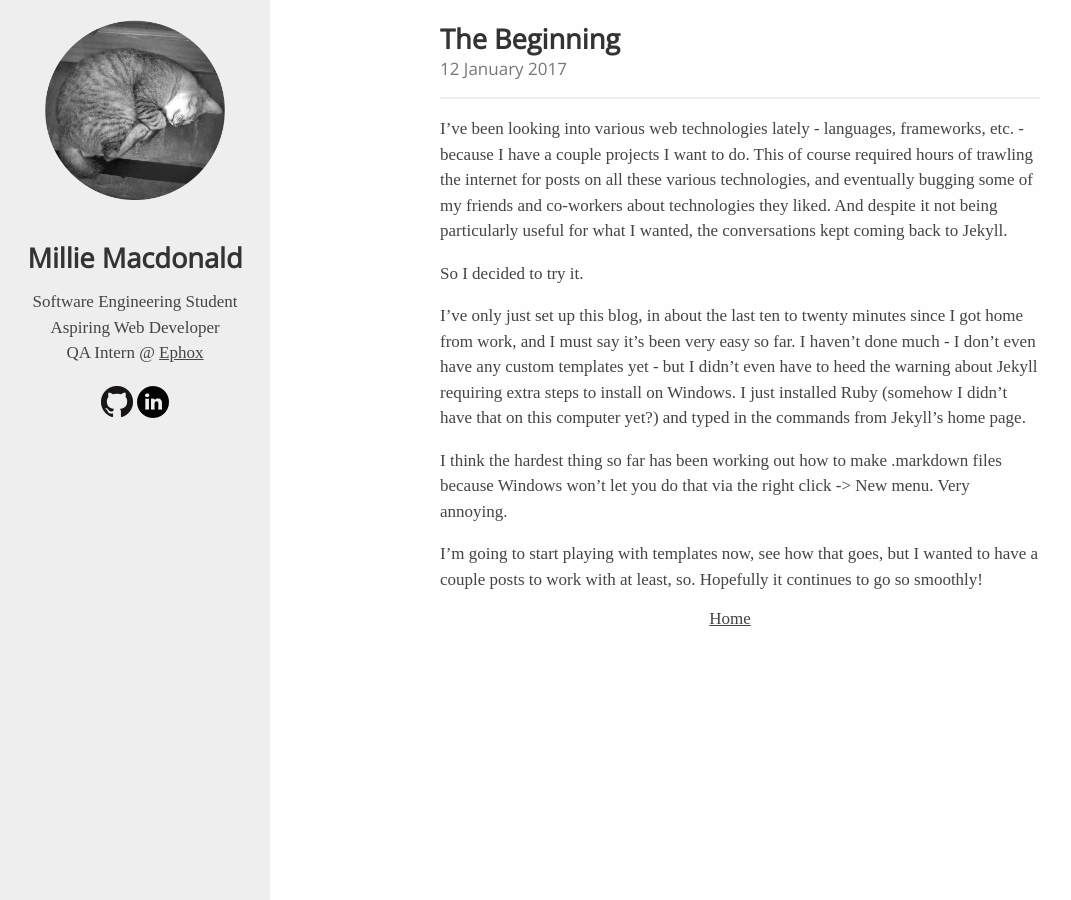
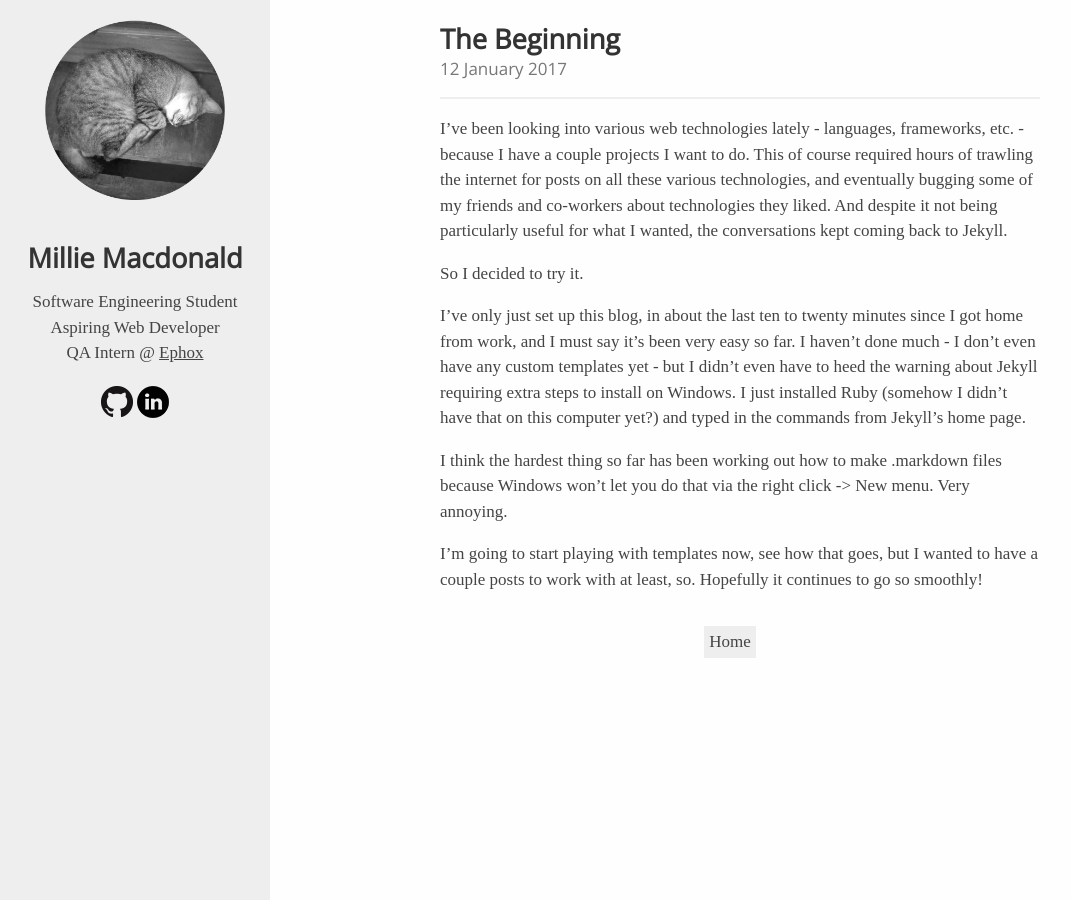
Before and after one commit to metricjs/metricjs.github.io, a Jekyll site: the page built from _posts/2017-01-12-the-beginning.markdown, in a window 1280 px wide. Shown: the whole page, without its empty margins (0-1071 px from the left). Built offline with Jekyll 4.4.1, drawn with Linux system fonts in a browser that asks for light colours; some web fonts are replaced.

Commit message:
Replaced url and created btns

```diff
--- a/_config.yml
+++ b/_config.yml
@@ -5,8 +5,7 @@ email: milliemacdonald4@gmail.com
 description: >
   A blog by Millie Macdonald about her adventures in web development.
 baseurl: ""
-#url: "http://blackcathikari.github.io"
-url: ""
+url: "http://blackcathikari.github.io"
 
 # External things
 github_profile: https://github.com/blackcathikari
--- a/_layouts/post.html
+++ b/_layouts/post.html
@@ -19,7 +19,7 @@
 			{{ content }}
 
 			<div class="post-nav">
-				<a href="{{site.url}}">Home</a>
+				<p class="btn"><a href="{{site.url}}">Home</a></p>
 			</div>
 		</main>
 
--- a/css/main.css
+++ b/css/main.css
@@ -84,3 +84,16 @@ main {
 	padding: 20px 100px 10px 300px;
 	margin: 0 auto;
 }
+
+.btn {
+	margin: 10px 0;
+	background-color: #eee;
+	padding: 3px 5px;
+	display: inline-block;
+	width: auto;
+}
+
+.btn a {
+	text-decoration: none;
+	font-weight: 100;
+}
--- a/index.html
+++ b/index.html
@@ -21,7 +21,7 @@
 				<h2><a href="{{ post.url }}">{{ post.title }}</a></h2>
 				<h3 class="post_date">{{ post.date | date_to_long_string }} </h3>
 				{{ post.excerpt }}
-				<p class="read_more"><a href="{{ post.url }}">Read more...</a></p>
+				<p class="btn"><a href="{{ post.url }}">Read more...</a></p>
 			</article>
 
 			<hr />
```
Also changed, not shown: css/index.css (+0 -14 lines).
